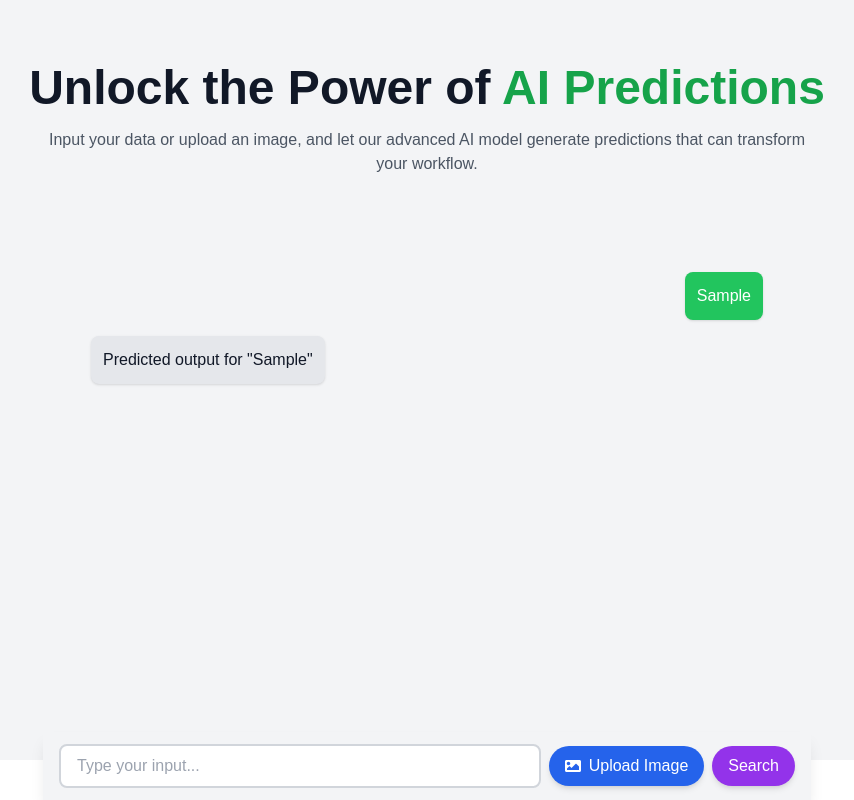
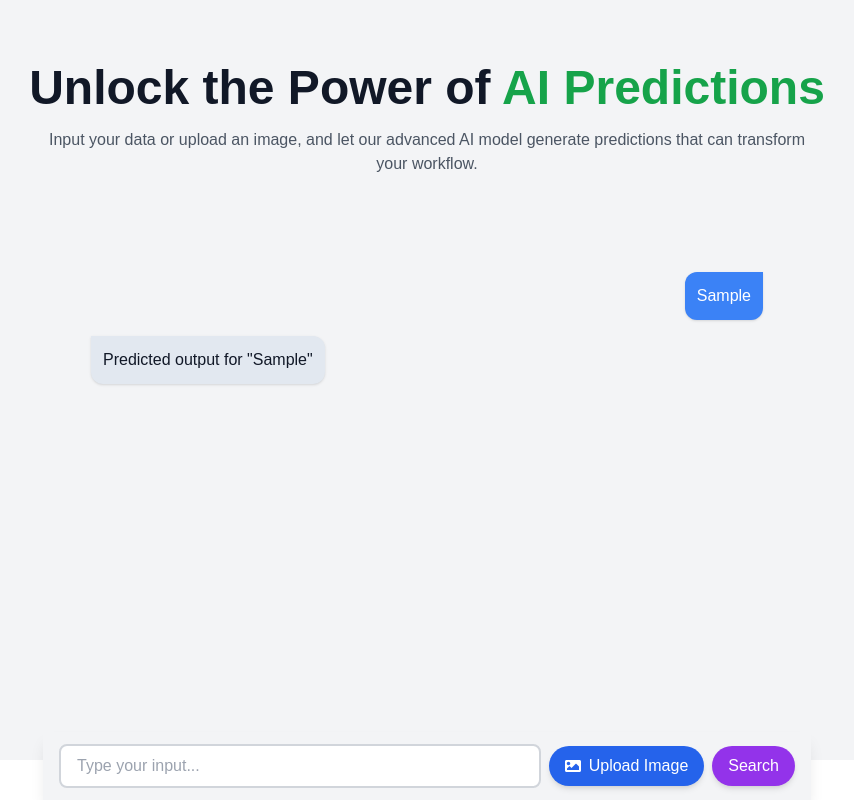
Before and after one commit to Emmanuel10701/AI_Prediction_Model, a Next.js app in the folder frontend/: page / in a window 1280 px wide. Both pictures are taken after typing "Sample" into the empty fields and a click on the button "Search". Shown: the whole page, without its empty margins (213-1067 px from the left). Built offline with nearby package versions, Linux system fonts and the light colour scheme.

Commit message:
worked on syling the divs

```diff
--- a/frontend/app/page.js
+++ b/frontend/app/page.js
@@ -99,7 +99,7 @@ export default function Home() {
               <h2 className="text-4xl font-bold mb-8 bg-clip-text text-transparent bg-gradient-to-r from-purple-400 to-green-500">
                 Why Choose <span className="text-green-600">Our AI Platform</span>?
               </h2>
-              <div className="grid grid-cols-1 sm:grid-cols-2 lg:grid-cols-4 gap-6">
+              <div className="grid grid-cols-1 bg-gray-100 sm:grid-cols-2 lg:grid-cols-4 gap-6">
                 {features.map((feature, index) => (
                   <motion.div
                     key={index}
@@ -135,8 +135,8 @@ export default function Home() {
                 <motion.div
                   className={`max-w-sm p-3 rounded-lg ${
                     msg.type === "input"
-                      ? "bg-green-500 text-white"
-                      : "bg-gray-200 text-gray-900"
+                      ? "bg-blue-500 text-white rounded-xl rounded-tr-none"
+                      : "bg-slate-200 rounded-xl rounded-tl-none text-gray-900"
                   } shadow`}
                   initial={{ opacity: 0, y: 10 }}
                   animate={{ opacity: 1, y: 0 }}
```
